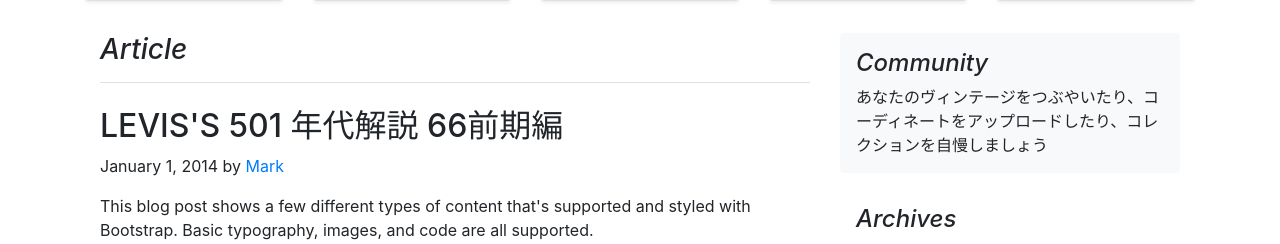
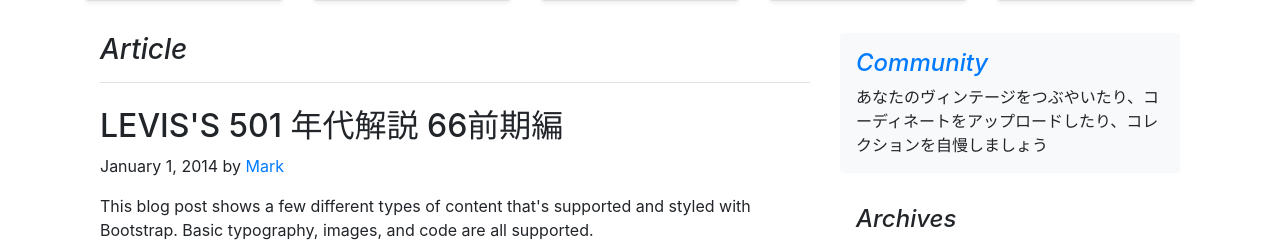
Before and after one commit to atsushimemet/vook_web_v2, a Django app: page / in a window 1280 px wide. Shown: the part 801-1045 px from the top of the page. Run offline with Django 4.2, Linux system fonts and the light colour scheme; some libraries are stand-ins or nearby versions.

Commit message:
feat: #41 community導線の追加

```diff
--- a/vook_web/templates/vook_web/index.html
+++ b/vook_web/templates/vook_web/index.html
@@ -46,7 +46,7 @@
         <a class="p-2 text-muted" href="{% url 'about' %}" target="_blank">About</a>
         <a class="p-2 text-muted" href="{% url 'search' %}" target="_blank">Search</a>
         <a class="p-2 text-muted" href="{% url 'article' %}" target="_blank">Article</a>
-        <a class="p-2 text-muted" href="#">Community</a>
+        <a class="p-2 text-muted" href="{% url 'community' %}" target="_blank">Community</a>
         <a class="p-2 text-muted" href="#">tbd</a>
         <a class="p-2 text-muted" href="#">tbd</a>
         <a class="p-2 text-muted" href="#">tbd</a>
@@ -204,7 +204,7 @@
 
         <aside class="col-md-4 blog-sidebar">
           <div class="p-3 mb-3 bg-light rounded">
-            <h4 class="font-italic">Community</h4>
+            <h4 class="font-italic"><a href="{% url 'community' %}" target="_blank">Community</a></h4>
             <p class="mb-0">あなたのヴィンテージをつぶやいたり、コーディネートをアップロードしたり、コレクションを自慢しましょう</p>
             </a>
           </div>
```
